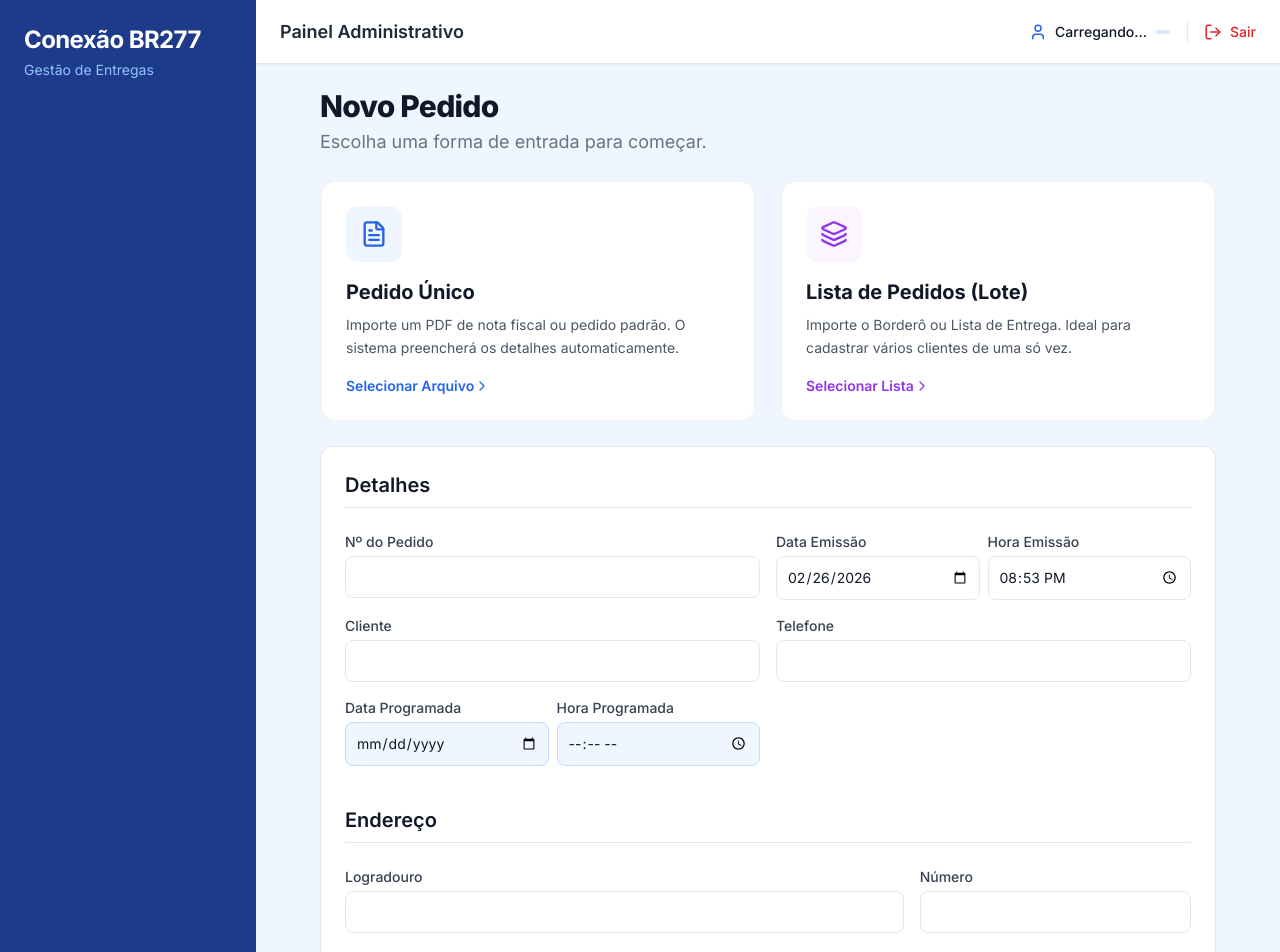
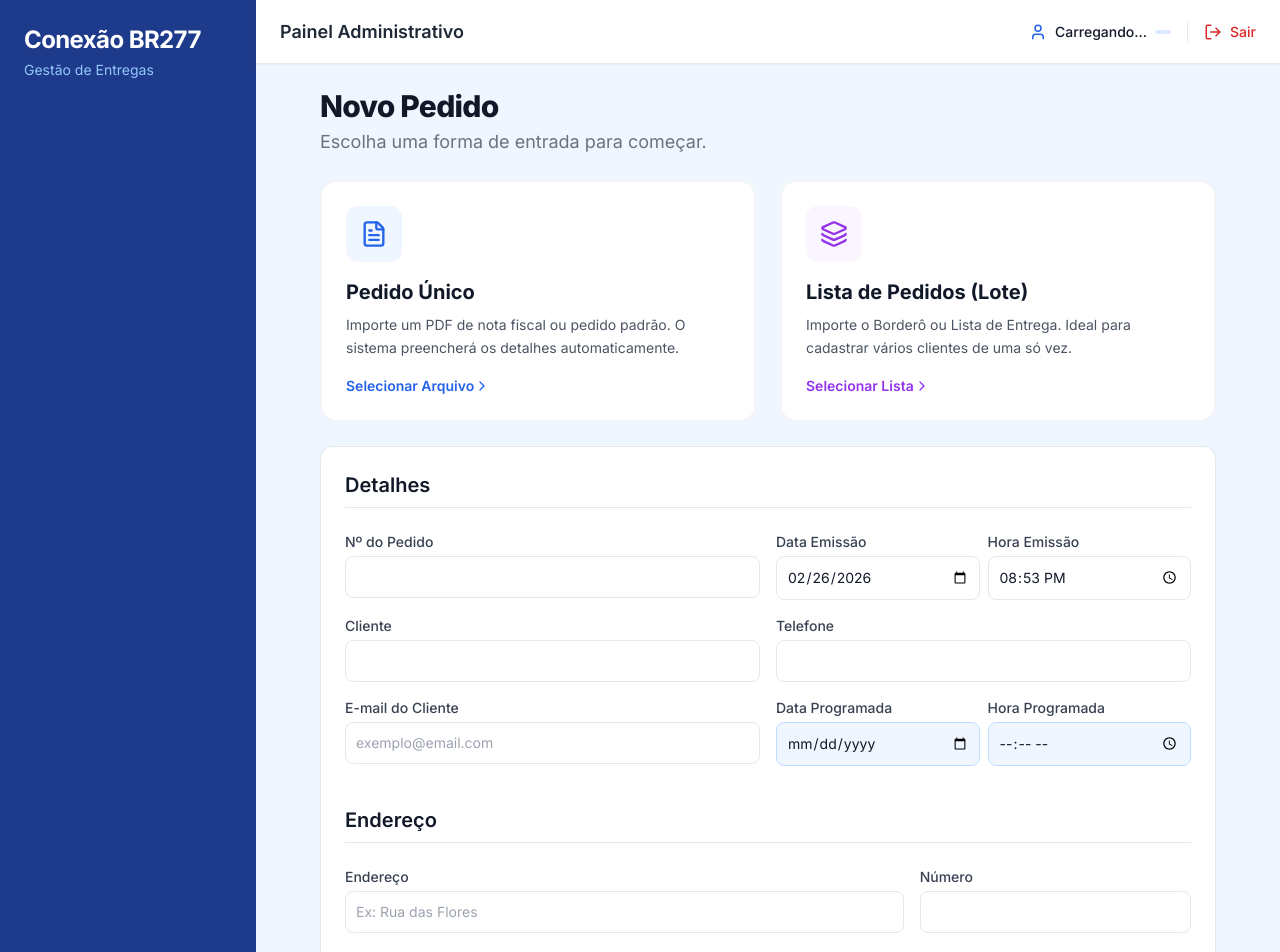
Before and after one commit to victor934034/entregaconexao, a Next.js app: page /pedidos/novo in a window 1280 px wide. Shown: the top 952 px of the page. Built offline with nearby package versions, Linux system fonts and the light colour scheme.

Commit message:
fix: improve currency extraction, rename labels, and add email field

```diff
--- a/src/app/pedidos/novo/page.tsx
+++ b/src/app/pedidos/novo/page.tsx
@@ -24,6 +24,7 @@ interface FormState {
     logradouro: string;
     numero_end: string;
     observacao_endereco: string;
+    email_cliente: string;
     data_entrega_programada: string;
     hora_entrega_programada: string;
     total_liquido: string;
@@ -49,6 +50,7 @@ export default function NovoPedido() {
         logradouro: '',
         numero_end: '',
         observacao_endereco: '',
+        email_cliente: '',
         data_entrega_programada: '',
         hora_entrega_programada: '',
         total_liquido: '',
@@ -128,6 +130,7 @@ export default function NovoPedido() {
                     logradouro: p.endereco?.logradouro || '',
                     numero_end: p.endereco?.numero || '',
                     observacao_endereco: p.endereco?.observacao || '',
+                    email_cliente: p.emailCliente?.value || '',
                     data_entrega_programada: '',
                     hora_entrega_programada: '',
                     total_liquido: p.totalLiquido.value,
@@ -166,6 +169,7 @@ export default function NovoPedido() {
                     numero_end: data.endereco?.numero || '',
                     bairro: data.endereco?.bairro || '',
                     observacao_endereco: data.endereco?.observacao || '',
+                    email_cliente: data.emailCliente?.value || '',
                     data_entrega_programada: formatDateForInput(data.dataEntregaProgramada?.value) || '',
                     hora_entrega_programada: data.horaEntregaProgramada?.value || '',
                     itens: data.itens || [],
@@ -524,6 +528,16 @@ export default function NovoPedido() {
                             className="w-full border rounded-lg p-2.5 focus:ring-2 focus:ring-blue-600 outline-none"
                         />
                     </div>
+                    <div>
+                        <label className="block text-gray-700 font-medium mb-1">E-mail do Cliente</label>
+                        <input
+                            type="email"
+                            value={currentForm.email_cliente}
+                            onChange={(e) => updateFormField('email_cliente', e.target.value)}
+                            className="w-full border rounded-lg p-2.5 focus:ring-2 focus:ring-blue-600 outline-none"
+                            placeholder="exemplo@email.com"
+                        />
+                    </div>
                     <div className="grid grid-cols-2 gap-2">
                         <div>
                             <label className="block text-gray-700 font-medium mb-1 text-blue-700">Data Programada</label>
@@ -550,12 +564,13 @@ export default function NovoPedido() {
 
                 <div className="grid grid-cols-1 sm:grid-cols-3 gap-4 text-sm">
                     <div className="sm:col-span-2">
-                        <label className="block text-gray-700 font-medium mb-1">Logradouro</label>
+                        <label className="block text-gray-700 font-medium mb-1">Endereço</label>
                         <input
                             required
                             value={currentForm.logradouro}
                             onChange={e => updateFormField('logradouro', e.target.value)}
                             className="w-full border rounded-lg p-2.5 focus:ring-2 focus:ring-blue-600 outline-none"
+                            placeholder="Ex: Rua das Flores"
                         />
                     </div>
                     <div>
```
Also changed, not shown: 1 other file (tests, documents, lock files or other folders).
